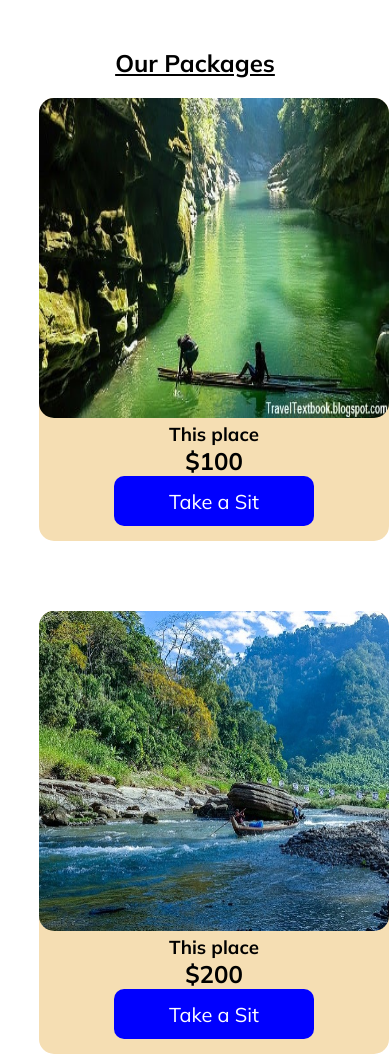
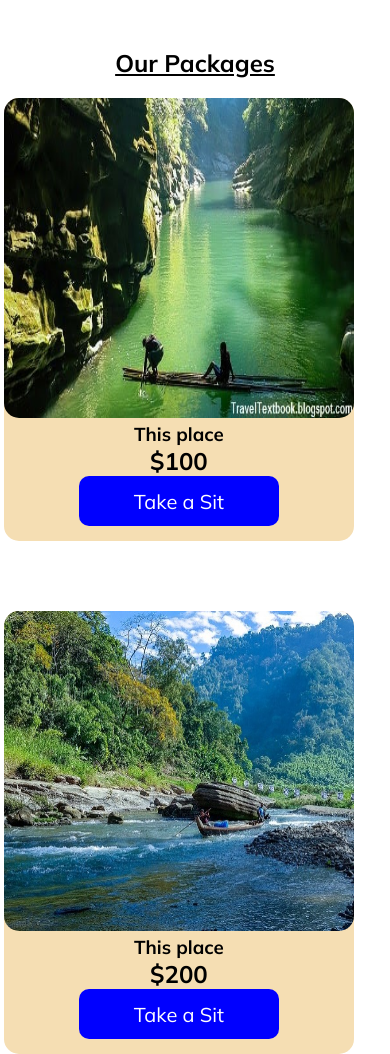
Before and after one commit to Code-HuntingX/Assignment2-b9, a plain HTML site: page index.html in a window 390 px wide. Shown: the part 4865-5919 px from the top of the page. Drawn offline with nearby package versions, Linux system fonts and the light colour scheme.

Commit message:
final touch, a minor changes

```diff
--- a/styles/responsive.css
+++ b/styles/responsive.css
@@ -251,8 +251,8 @@
 
     .package-container{
         flex-direction: column;
-        width: 90%;
-        margin: 0 10%;
+        width: 80%;
+        margin: 0 1%;
         padding: 0;
         justify-content: center;
 
```
